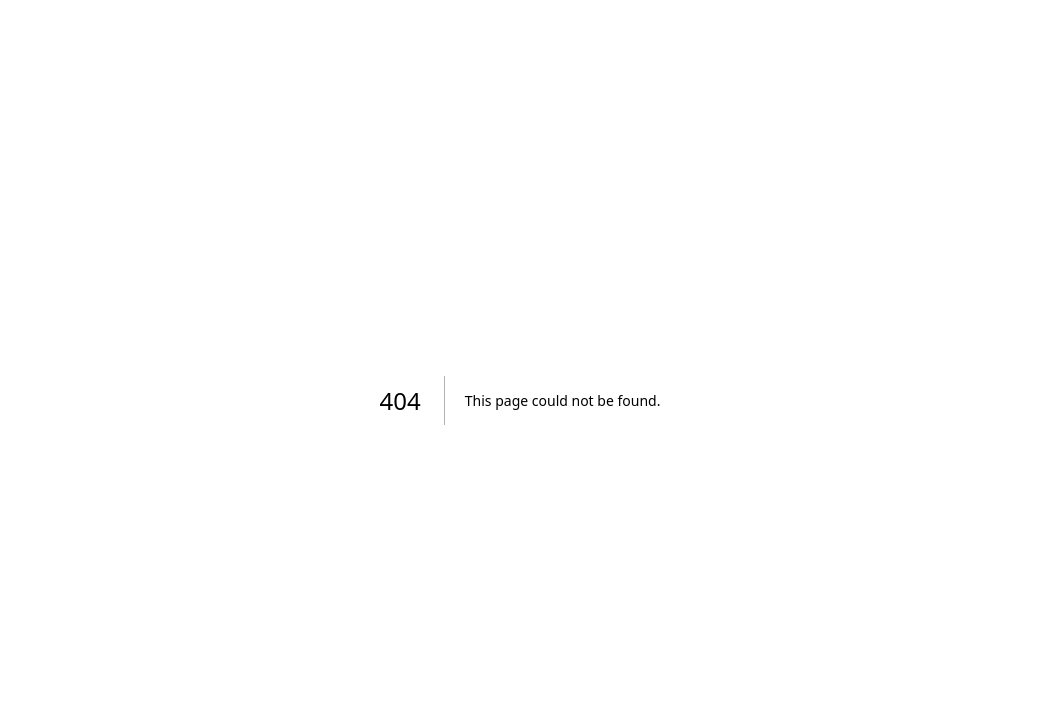
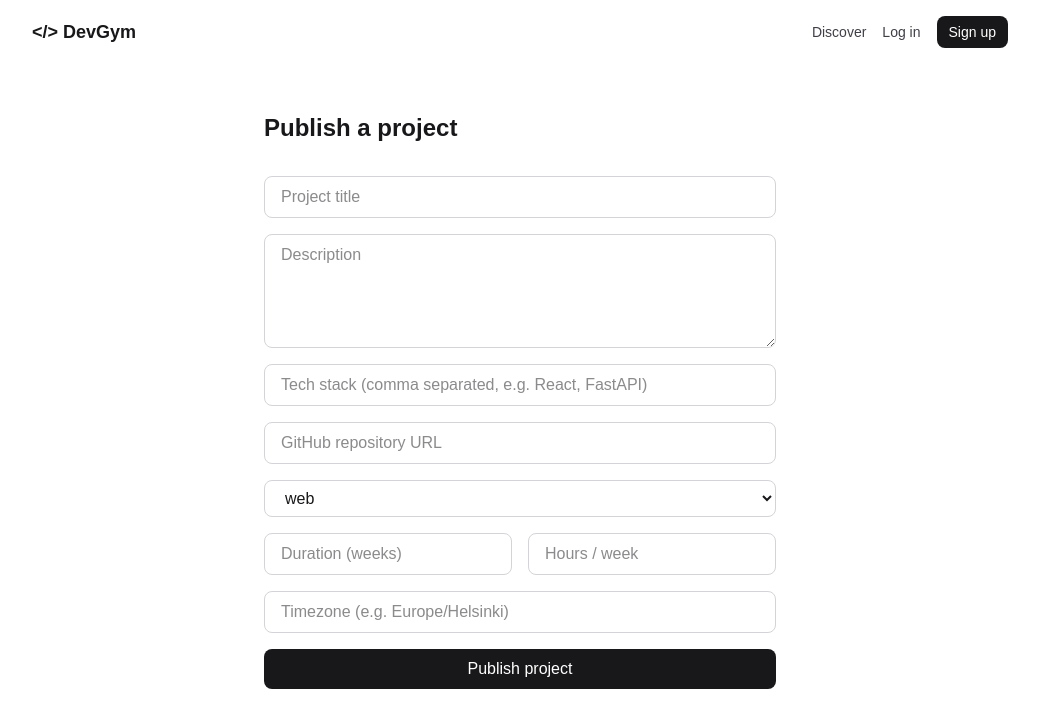
Before and after one commit to ErYusufNet/devgym, a Next.js app in the folder frontend/: page /create-project in a window 1280 px wide. Before the commit this address had no page. Shown: the top 728 px of the page, without its empty margins (120-1159 px from the left). Built offline with nearby package versions, Linux system fonts and the light colour scheme.

Commit message:
Add navbar and connect all pages

```diff
--- /dev/null
+++ b/frontend/src/app/create-project/page.js
@@ -0,0 +1,152 @@
+"use client";
+
+import { useState } from "react";
+import { useRouter } from "next/navigation";
+
+const PROJECT_TYPES = ["web", "mobile", "saas", "desktop", "api", "game", "testing"];
+
+export default function CreateProject() {
+  const router = useRouter();
+
+  const [title, setTitle] = useState("");
+  const [description, setDescription] = useState("");
+  const [techStack, setTechStack] = useState("");
+  const [githubUrl, setGithubUrl] = useState("");
+  const [projectType, setProjectType] = useState("web");
+  const [durationWeeks, setDurationWeeks] = useState("");
+  const [weeklyHours, setWeeklyHours] = useState("");
+  const [timezone, setTimezone] = useState("");
+  const [error, setError] = useState("");
+  const [loading, setLoading] = useState(false);
+
+  async function handleSubmit(e) {
+    e.preventDefault();
+    setError("");
+
+    const ownerId = localStorage.getItem("devgym_user_id");
+    if (!ownerId) {
+      setError("Please log in to create a project.");
+      return;
+    }
+
+    setLoading(true);
+
+    try {
+      const res = await fetch(`http://127.0.0.1:8000/projects?owner_id=${ownerId}`, {
+        method: "POST",
+        headers: { "Content-Type": "application/json" },
+        body: JSON.stringify({
+          title,
+          description,
+          tech_stack: techStack.split(",").map((t) => t.trim()).filter(Boolean),
+          github_repo_url: githubUrl,
+          project_type: projectType,
+          duration_weeks: durationWeeks ? parseInt(durationWeeks) : null,
+          weekly_hours: weeklyHours ? parseInt(weeklyHours) : null,
+          timezone,
+        }),
+      });
+
+      if (!res.ok) {
+        const data = await res.json();
+        throw new Error(data.detail || "Could not create project");
+      }
+
+      const project = await res.json();
+      router.push(`/projects/${project.id}`);
+    } catch (err) {
+      setError(err.message);
+    } finally {
+      setLoading(false);
+    }
+  }
+
+  return (
+    <div className="min-h-screen bg-white dark:bg-zinc-950 px-6 py-12">
+      <div className="max-w-lg mx-auto">
+        <h1 className="text-2xl font-semibold text-zinc-900 dark:text-white mb-8">Publish a project</h1>
+
+        <form onSubmit={handleSubmit} className="flex flex-col gap-4">
+          <input
+            type="text"
+            placeholder="Project title"
+            value={title}
+            onChange={(e) => setTitle(e.target.value)}
+            required
+            className="px-4 py-2 border border-zinc-300 dark:border-zinc-700 rounded-lg bg-white dark:bg-zinc-900 text-zinc-900 dark:text-white"
+          />
+
+          <textarea
+            placeholder="Description"
+            value={description}
+            onChange={(e) => setDescription(e.target.value)}
+            required
+            rows={4}
+            className="px-4 py-2 border border-zinc-300 dark:border-zinc-700 rounded-lg bg-white dark:bg-zinc-900 text-zinc-900 dark:text-white"
+          />
+
+          <input
+            type="text"
+            placeholder="Tech stack (comma separated, e.g. React, FastAPI)"
+            value={techStack}
+            onChange={(e) => setTechStack(e.target.value)}
+            className="px-4 py-2 border border-zinc-300 dark:border-zinc-700 rounded-lg bg-white dark:bg-zinc-900 text-zinc-900 dark:text-white"
+          />
+
+          <input
+            type="url"
+            placeholder="GitHub repository URL"
+            value={githubUrl}
+            onChange={(e) => setGithubUrl(e.target.value)}
+            className="px-4 py-2 border border-zinc-300 dark:border-zinc-700 rounded-lg bg-white dark:bg-zinc-900 text-zinc-900 dark:text-white"
+          />
+
+          <select
+            value={projectType}
+            onChange={(e) => setProjectType(e.target.value)}
+            className="px-4 py-2 border border-zinc-300 dark:border-zinc-700 rounded-lg bg-white dark:bg-zinc-900 text-zinc-900 dark:text-white"
+          >
+            {PROJECT_TYPES.map((type) => (
+              <option key={type} value={type}>{type}</option>
+            ))}
+          </select>
+
+          <div className="flex gap-4">
+            <input
+              type="number"
+              placeholder="Duration (weeks)"
+              value={durationWeeks}
+              onChange={(e) => setDurationWeeks(e.target.value)}
+              className="flex-1 px-4 py-2 border border-zinc-300 dark:border-zinc-700 rounded-lg bg-white dark:bg-zinc-900 text-zinc-900 dark:text-white"
+            />
+            <input
+              type="number"
+              placeholder="Hours / week"
+              value={weeklyHours}
+              onChange={(e) => setWeeklyHours(e.target.value)}
+              className="flex-1 px-4 py-2 border border-zinc-300 dark:border-zinc-700 rounded-lg bg-white dark:bg-zinc-900 text-zinc-900 dark:text-white"
+            />
+          </div>
+
+          <input
+            type="text"
+            placeholder="Timezone (e.g. Europe/Helsinki)"
+            value={timezone}
+            onChange={(e) => setTimezone(e.target.value)}
+            className="px-4 py-2 border border-zinc-300 dark:border-zinc-700 rounded-lg bg-white dark:bg-zinc-900 text-zinc-900 dark:text-white"
+          />
+
+          {error && <p className="text-sm text-red-500">{error}</p>}
+
+          <button
+            type="submit"
+            disabled={loading}
+            className="px-4 py-2 bg-zinc-900 text-white rounded-lg font-medium hover:bg-zinc-800 dark:bg-white dark:text-zinc-900 disabled:opacity-50"
+          >
+            {loading ? "Publishing..." : "Publish project"}
+          </button>
+        </form>
+      </div>
+    </div>
+  );
+}
--- a/frontend/src/app/layout.js
+++ b/frontend/src/app/layout.js
@@ -1,5 +1,6 @@
 import { Geist, Geist_Mono } from "next/font/google";
 import "./globals.css";
+import Navbar from "@/components/Navbar";
 
 const geistSans = Geist({
   variable: "--font-geist-sans",
@@ -12,8 +13,8 @@ const geistMono = Geist_Mono({
 });
 
 export const metadata = {
-  title: "Create Next App",
-  description: "Generated by create next app",
+  title: "DevGym",
+  description: "Build real experience on real teams.",
 };
 
 export default function RootLayout({ children }) {
@@ -22,7 +23,10 @@ export default function RootLayout({ children }) {
       lang="en"
       className={`${geistSans.variable} ${geistMono.variable} h-full antialiased`}
     >
-      <body className="min-h-full flex flex-col">{children}</body>
+      <body className="min-h-full flex flex-col">
+        <Navbar />
+        {children}
+      </body>
     </html>
   );
 }
--- a/frontend/src/app/page.js
+++ b/frontend/src/app/page.js
@@ -1,14 +1,6 @@
 export default function Home() {
   return (
     <div className="min-h-screen bg-white dark:bg-zinc-950">
-      <nav className="flex items-center justify-between max-w-5xl mx-auto px-6 py-6">
-        <span className="text-xl font-semibold text-zinc-900 dark:text-white">&lt;/&gt; DevGym</span>
-        <div className="flex gap-3">
-          <a href="/login" className="px-4 py-2 text-sm font-medium text-zinc-700 dark:text-zinc-300 hover:text-zinc-900 dark:hover:text-white">Log in</a>
-          <a href="/register" className="px-4 py-2 text-sm font-medium bg-zinc-900 text-white rounded-lg hover:bg-zinc-800 dark:bg-white dark:text-zinc-900">Sign up</a>
-        </div>
-      </nav>
-
       <main className="max-w-3xl mx-auto px-6 pt-20 pb-32 text-center">
         <h1 className="text-4xl sm:text-5xl font-semibold tracking-tight text-zinc-900 dark:text-white mb-6">Build real experience on real teams</h1>
         <p className="text-lg text-zinc-600 dark:text-zinc-400 mb-10 max-w-xl mx-auto">DevGym helps unemployed and early-career developers gain real team experience through non-commercial projects. Publish a project, build a team, ship it together on GitHub.</p>
--- /dev/null
+++ b/frontend/src/components/Navbar.js
@@ -0,0 +1,57 @@
+"use client";
+
+import { useEffect, useState } from "react";
+import { useRouter } from "next/navigation";
+
+export default function Navbar() {
+  const router = useRouter();
+  const [isLoggedIn, setIsLoggedIn] = useState(false);
+
+  useEffect(() => {
+    setIsLoggedIn(!!localStorage.getItem("devgym_token"));
+  }, []);
+
+  function handleLogout() {
+    localStorage.removeItem("devgym_token");
+    localStorage.removeItem("devgym_user_id");
+    router.push("/");
+    router.refresh();
+  }
+
+  return (
+    <nav className="flex items-center justify-between max-w-5xl mx-auto px-6 py-4 w-full">
+      <a href="/" className="text-lg font-semibold text-zinc-900 dark:text-white">
+        &lt;/&gt; DevGym
+      </a>
+
+      <div className="flex items-center gap-4 text-sm">
+        <a href="/discover" className="text-zinc-700 dark:text-zinc-300 hover:text-zinc-900 dark:hover:text-white">
+          Discover
+        </a>
+
+        {isLoggedIn ? (
+          <>
+            <a href="/create-project" className="text-zinc-700 dark:text-zinc-300 hover:text-zinc-900 dark:hover:text-white">
+              Publish project
+            </a>
+            <button
+              onClick={handleLogout}
+              className="px-3 py-1.5 text-zinc-700 dark:text-zinc-300 hover:text-zinc-900 dark:hover:text-white"
+            >
+              Log out
+            </button>
+          </>
+        ) : (
+          <>
+            <a href="/login" className="text-zinc-700 dark:text-zinc-300 hover:text-zinc-900 dark:hover:text-white">
+              Log in
+            </a>
+            <a href="/register" className="px-3 py-1.5 bg-zinc-900 text-white rounded-lg font-medium hover:bg-zinc-800 dark:bg-white dark:text-zinc-900">
+              Sign up
+            </a>
+          </>
+        )}
+      </div>
+    </nav>
+  );
+}
```
